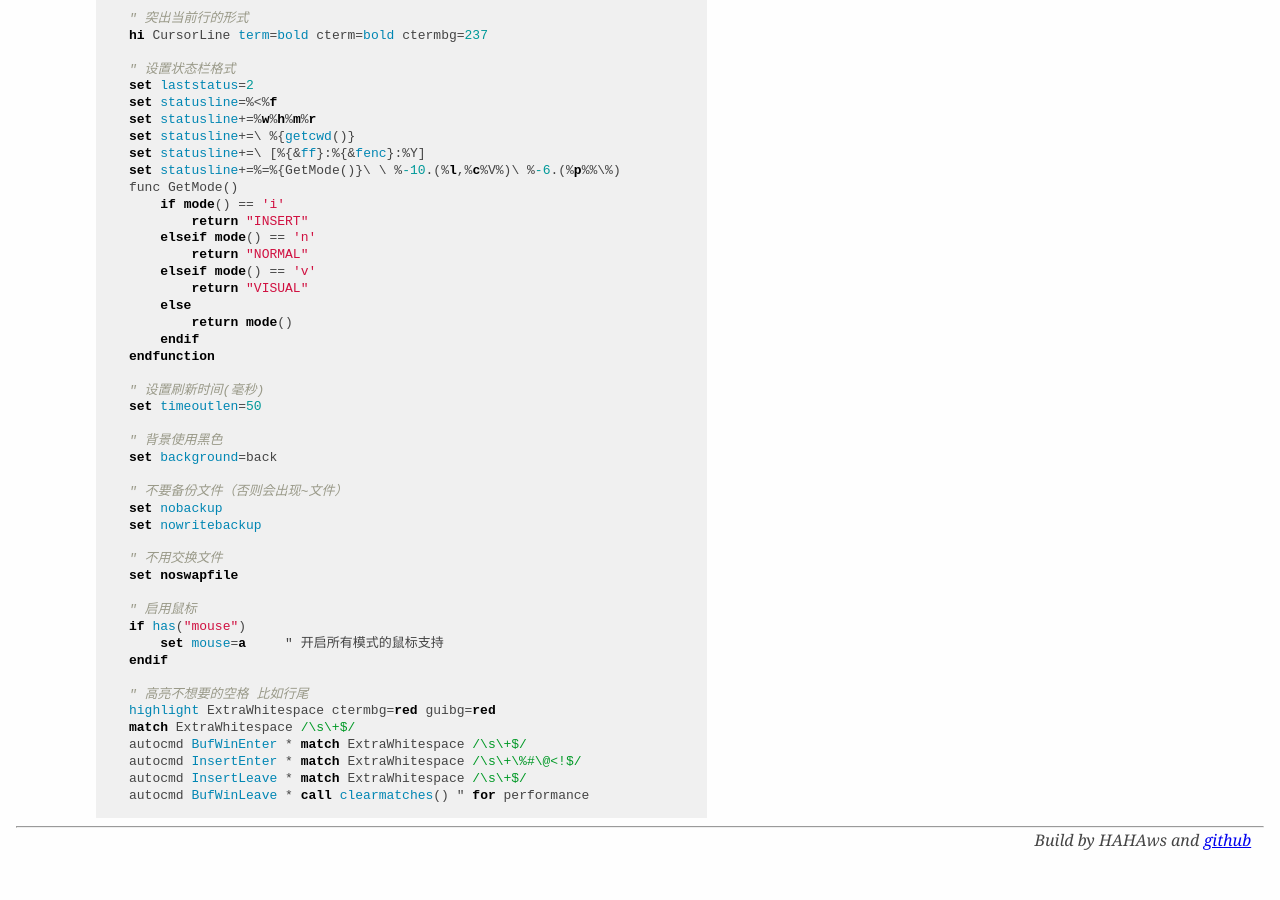
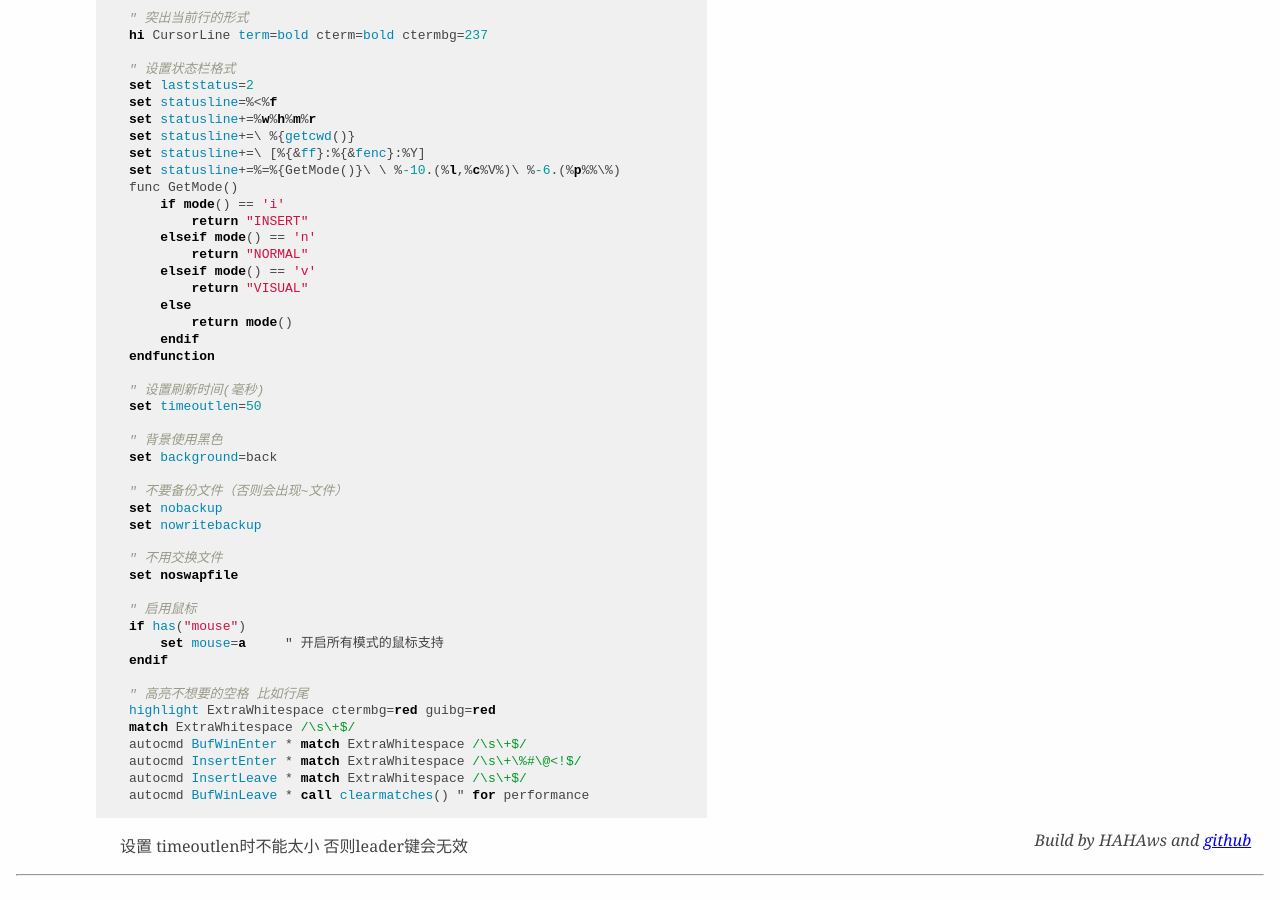
Before and after one commit to for-l00p/hahaws.github.io, a Jekyll site: the page built from _posts/miscellaneous/2020-05-14-vim.md, in a window 1280 px wide and 900 px high, scrolled down 3386 px. Built offline with Jekyll 4.4.1, drawn with Linux system fonts in a browser that asks for light colours; before the commit the page ends 4238 px from its top, so only the background shows below that.

Commit message:
Update 2020-05-14-vim.md

````diff
--- a/_posts/miscellaneous/2020-05-14-vim.md
+++ b/_posts/miscellaneous/2020-05-14-vim.md
@@ -188,3 +188,5 @@ autocmd InsertEnter * match ExtraWhitespace /\s\+\%#\@<!$/
 autocmd InsertLeave * match ExtraWhitespace /\s\+$/
 autocmd BufWinLeave * call clearmatches() " for performance
 ```
+
+> 设置 timeoutlen时不能太小 否则leader键会无效
````
